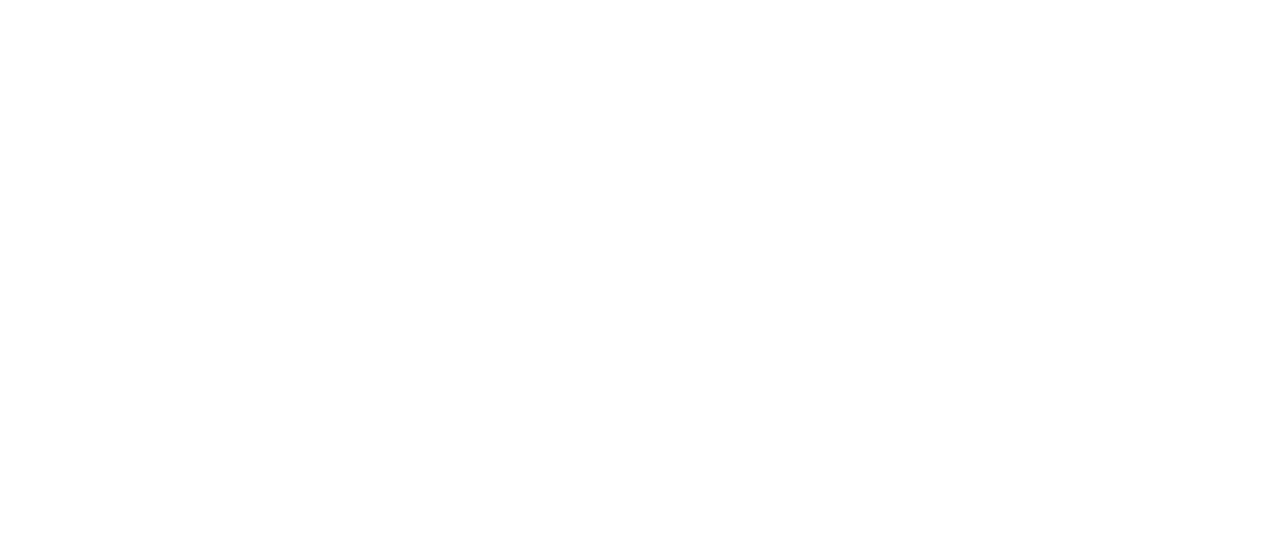
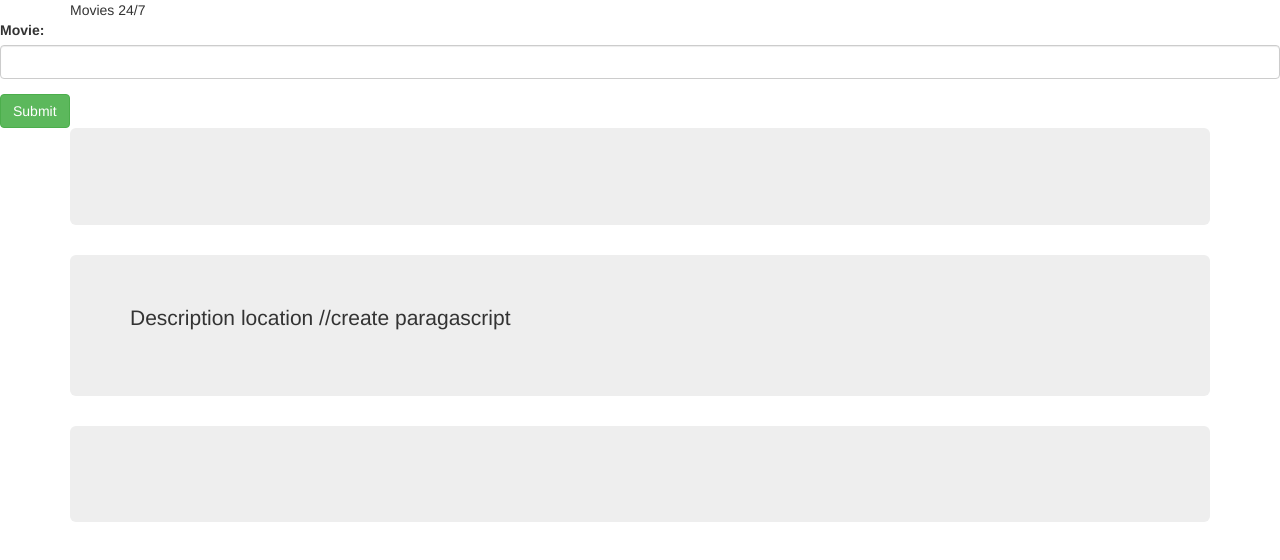
Before and after one commit to tmbarlow/TeamAwesome, a plain HTML site: page index.html in a window 1280 px wide. Drawn offline with nearby package versions, Linux system fonts and the light colour scheme; files that its build step writes are made by us from their sources.

Commit message:
added code to index file

```diff
--- a/index.html
+++ b/index.html
@@ -1,9 +1,71 @@
+<!DOCTYPE>
 <!DOCTYPE html>
-<html>
-<head>
-	<title></title>
-</head>
-<body>
+<html lang="en">
+    <head>
+        <title>Movies24/7</title>
+        <meta charset="UTF-8">
+        <meta name="viewport" content="width=device-width, initial-scale=1">
+        <link rel="stylesheet" type="text/css" href="style.css">
+        <link rel="stylesheet" href="https://maxcdn.bootstrapcdn.com/bootstrap/3.3.7/css/bootstrap.min.css">
+    </head>
+    <body>
+         <div class="row">
+             <div class="col-md-12">
+              <div id="ttl" class="container">
+                     <header>Movies 24/7</header>
+             </div>
+             </div>
+        </div>
+        <div class="row">
+            <div class="col-md-12">
+                <div>
+                        <div id="movieImput" class="form-group">
+                                <label for="usr">Movie:</label>
+                                <input type="text" class="form-control" id="usr">
+                         </div>
+                </div>
 
-</body>
+            </div>
+        </div>
+        <div class="row">
+            <div class="col-md-12">
+                    <button id="submitBtn" type="button" class="btn btn-success">Submit</button>
+
+            </div>
+        </div>
+        <div class="container">
+            <div id="infoJmbo" class="jumbotron">
+                <div class="row">
+                    <!--the 3 colums-->
+
+                    <div id="leftjmbo" class="col-md-4">
+                        <!--create div for img here-->
+                    </div>
+
+                            <div id="midjmbo" class="col-md-4">
+                                <!--create div for img here-->
+                            </div>
+
+                        <div id="rightjmbo" class="col-md-4">
+                            <!--create div for img here-->
+                         </div>
+                </div>
+            </div>
+        </div>
+        <div id="des" class="container">
+            <div class="jumbotron">
+                <p>Description location //create paragascript</p>
+            </div>
+        </div>
+        <footer id="footer">
+            <div class="container">
+            <div class="jumbotron">
+
+            </div>
+            </div>
+        </footer>
+        <script src="https://www.gstatic.com/firebasejs/4.6.1/firebase.js"></script>
+        <script src="https://ajax.googleapis.com/ajax/libs/jquery/3.2.1/jquery.min.js"></script>
+        <script src="script.js"></script>
+    </body>
 </html>
```
